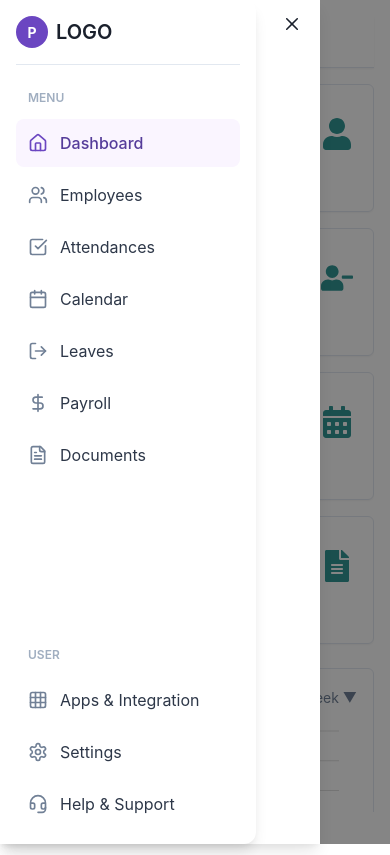
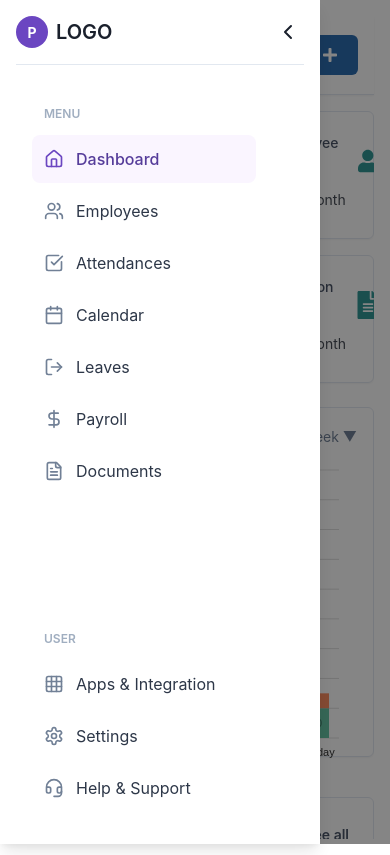
Before and after one commit to Markjonel02/human-resource-information-system, a React (Vite) app in the folder Frontend/: page /calendar in a window 390 px wide. Both pictures are taken after a click on the button 36 px from the left and 36 px from the top of the page. Built offline with nearby package versions, Linux system fonts and the light colour scheme.

Commit message:
working on the top navigation

```diff
--- a/Frontend/src/App.jsx
+++ b/Frontend/src/App.jsx
@@ -43,7 +43,7 @@ const App = () => {
 
                 {/* Right-side content */}
                 <Box
-                  width={{ base: "100%", md: "30%" }}
+                  width={{ base: "100%", md: "auto", lg: "30%" }}
                   mt={{ base: 4, lg: 4 }}
                 >
                   <Announcements />
--- a/Frontend/src/components/EmployeeTracker.jsx
+++ b/Frontend/src/components/EmployeeTracker.jsx
@@ -43,7 +43,7 @@ const MetricCard = ({ title, value, percentageChange, type, icon }) => {
           </StatNumber>
         </Box>
         {icon && (
-          <Icon as={icon} w={8} h={8} color="teal.500" fontSize={"xs"} /> // Using Chakra's Icon component with the passed icon prop
+          <Icon as={icon} w={7} h={7} color="teal.500" fontSize={"xs"} ml={5} /> // Using Chakra's Icon component with the passed icon prop
         )}
       </Flex>
       <StatHelpText>
@@ -108,7 +108,7 @@ const EmployeeTracker = () => {
       {" "}
       {/* Changed from 70% to 50% */}
       {/* Metric Cards */}
-      <SimpleGrid columns={{ base: 1, md: 2, lg: 4 }} spacing={4} mb={6}>
+      <SimpleGrid columns={{ base: 2, md: 2, lg: 4 }} spacing={4} mb={6}>
         <MetricCard
           title="New Employee"
           value="1012"
--- a/Frontend/src/components/SideNavigation.jsx
+++ b/Frontend/src/components/SideNavigation.jsx
@@ -12,7 +12,6 @@ import {
   Drawer,
   DrawerOverlay,
   DrawerContent,
-  DrawerCloseButton,
   IconButton,
   useBreakpointValue,
 } from "@chakra-ui/react";
@@ -36,13 +35,11 @@ const SideNavigation = () => {
   const [isCollapsed, setIsCollapsed] = useState(false);
   const { isOpen, onOpen, onClose } = useDisclosure();
 
-  // Detect screen size (true if mobile)
   const isMobile = useBreakpointValue({ base: true, md: false });
 
-  // Reset collapse on mobile, but allow collapse on desktop
   useEffect(() => {
     if (isMobile) {
-      setIsCollapsed(false); // force expanded on mobile
+      setIsCollapsed(false);
     }
   }, [isMobile]);
 
@@ -65,7 +62,7 @@ const SideNavigation = () => {
   const activeBg = useColorModeValue("purple.50", "purple.900");
   const activeColor = useColorModeValue("purple.700", "purple.300");
 
-  const SidebarContent = ({ forceExpanded = false }) => {
+  const SidebarContent = ({ forceExpanded = false, hideHeader = false }) => {
     const collapsed = forceExpanded ? false : isCollapsed;
 
     return (
@@ -78,13 +75,13 @@ const SideNavigation = () => {
         h="100vh"
         bg="white"
         p="4"
-        shadow="lg"
-        borderRightRadius="xl"
+        borderRightWidth={isMobile ? "0" : "1px"}
+        borderColor="gray.200"
         display="flex"
         flexDirection="column"
         transition="width 0.2s ease"
       >
-        {/* Header */}
+        {!hideHeader && (
           <Flex
             align="center"
             justify={collapsed ? "center" : "space-between"}
@@ -128,7 +125,6 @@ const SideNavigation = () => {
               </Flex>
             )}
 
-          {/* Collapse button: only visible on desktop */}
             {!isMobile && (
               <Icon
                 as={collapsed ? ChevronRight : ChevronLeft}
@@ -141,6 +137,7 @@ const SideNavigation = () => {
               />
             )}
           </Flex>
+        )}
 
         {/* MENU Section */}
         <Box mb="8">
@@ -233,9 +230,8 @@ const SideNavigation = () => {
 
   return (
     <>
-      {/* Hamburger menu for mobile - hidden when drawer is open */}
       {isMobile && !isOpen && (
-        <Box p="4" position="absolute" top="0" bg="white" zIndex="999">
+        <Box position="absolute" p={4} top="0" zIndex="999">
           <IconButton
             icon={<MenuIcon />}
             aria-label="Open Menu"
@@ -245,17 +241,48 @@ const SideNavigation = () => {
         </Box>
       )}
 
-      {/* Drawer on mobile (force expanded) */}
       {isMobile ? (
         <Drawer isOpen={isOpen} placement="left" onClose={onClose}>
           <DrawerOverlay />
-          <DrawerContent>
-            <DrawerCloseButton />
-            <SidebarContent forceExpanded />
+          <DrawerContent p="4" bg="white" w="64">
+            <Flex
+              align="center"
+              justify="space-between"
+              mb="6"
+              pb="4"
+              borderBottom="1px"
+              borderColor="gray.200"
+            >
+              <HStack spacing="2">
+                <Flex
+                  w="8"
+                  h="8"
+                  bg="purple.600"
+                  color="white"
+                  align="center"
+                  justify="center"
+                  rounded="full"
+                  fontWeight="bold"
+                  fontSize="sm"
+                >
+                  P
+                </Flex>
+                <Text fontSize="xl" fontWeight="semibold" color="gray.800">
+                  LOGO
+                </Text>
+              </HStack>
+              <IconButton
+                icon={<ChevronLeft />}
+                aria-label="Close Menu"
+                onClick={onClose}
+                size="sm"
+                variant="ghost"
+              />
+            </Flex>
+            <SidebarContent forceExpanded hideHeader />
           </DrawerContent>
         </Drawer>
       ) : (
-        // Always render SidebarContent on desktop, respect collapse state
         <SidebarContent />
       )}
     </>
--- a/Frontend/src/components/TopNavigations.jsx
+++ b/Frontend/src/components/TopNavigations.jsx
@@ -8,12 +8,12 @@ import {
   InputLeftElement,
   Button,
   IconButton,
-  Spacer,
+  Spacer, // Spacer is not strictly needed with space-between but kept for completeness
   useColorModeValue,
-  Tooltip, // Import Tooltip
+  Tooltip,
 } from "@chakra-ui/react";
 import { SearchIcon, CalendarIcon } from "@chakra-ui/icons";
-import { FaPlus } from "react-icons/fa"; // Using react-icons for the plus icon
+import { FaPlus } from "react-icons/fa";
 
 const TopNavigations = () => {
   const bgColor = useColorModeValue("white", "gray.800");
@@ -24,25 +24,25 @@ const TopNavigations = () => {
   return (
     <Box
       bg={bgColor}
-      px={{ base: 4, md: 6 }} // Less padding on mobile
-      py={{ base: 3, md: 4 }} // Less padding on mobile
+      px={{ base: 4, md: 6 }}
+      py={{ base: 3, md: 4 }}
       borderBottom="1px"
       borderColor="gray.200"
       boxShadow="sm"
     >
       <Flex
         align="center"
-        justify={{ base: "center", md: "space-between" }} // Center on mobile, space-between on desktop
-        flexDirection={{ base: "column", md: "row" }} // Stack on mobile, row on desktop
+        justify={{ base: "space-between", md: "space-between" }}
+        flexDirection={{ base: "row", md: "row" }}
       >
-        {/* Welcome Section */}
-        <Box textAlign={{ base: "center", md: "left" }}>
-          {" "}
-          {/* Center text on mobile */}
+        {/* Welcome Section - Aligned left on desktop, now also left on mobile within its own flex container */}
+        <Box textAlign={{ base: "left", md: "left" }}>
           <Text
             fontSize={{ base: "lg", md: "xl" }}
             fontWeight="bold"
             color={textColor}
+            textAlign="center"
+            ml={{ base: 20, md: 0 }}
           >
             Welcome back,{" "}
             <Text as="span" color="purple.600">
@@ -54,27 +54,25 @@ const TopNavigations = () => {
             color="gray.500"
             display={{ base: "none", md: "block" }}
           >
-            {" "}
-            {/* Hide "Home" on mobile */}
             Home
           </Text>
         </Box>
 
-        {/* Search and Buttons Section - Hidden on mobile */}
-        <Flex
-          align="center"
-          display={{ base: "none", md: "flex" }} // Hide on mobile, show on desktop
-          mt={{ base: 4, md: 0 }} // Add margin top on mobile if it were visible
-        >
-          {/* Search Input */}
-          <InputGroup width="200px" mr={4}>
+        {/* Search and Buttons Section */}
+        <Flex align="center">
+          {/* Search Input - Hidden on mobile */}
+          <InputGroup
+            width="200px"
+            mr={4}
+            display={{ base: "none", md: "block" }}
+          >
             <InputLeftElement pointerEvents="none">
               <SearchIcon color="gray.300" />
             </InputLeftElement>
             <Input type="text" placeholder="Search..." borderRadius="md" />
           </InputGroup>
 
-          {/* Icon Buttons with Tooltips */}
+          {/* Icon Buttons with Tooltips - Hidden on mobile */}
           <Tooltip label="Search" aria-label="Search tooltip">
             <IconButton
               aria-label="Search"
@@ -82,6 +80,7 @@ const TopNavigations = () => {
               variant="outline"
               mr={2}
               borderRadius="md"
+              display={{ base: "none", md: "inline-flex" }}
             />
           </Tooltip>
           <Tooltip label="Calendar" aria-label="Calendar tooltip">
@@ -91,30 +90,37 @@ const TopNavigations = () => {
               variant="outline"
               mr={4}
               borderRadius="md"
+              display={{ base: "none", md: "inline-flex" }}
             />
           </Tooltip>
 
-          {/* Attendance Button */}
+          {/* Attendance Button - Hidden on mobile */}
           <Button
             leftIcon={<CalendarIcon />}
             variant="outline"
             mr={4}
             borderRadius="md"
             colorScheme="gray"
+            display={{ base: "none", md: "inline-flex" }}
           >
             Attendance
           </Button>
 
           {/* Add Employee Button (Responsive) */}
-          <Tooltip label="Add Employee" aria-label="Add Employee tooltip">
+          <Tooltip
+            label="Add Employee"
+            aria-label="Add Employee tooltip"
+            openDelay={500}
+          >
             <Button
               leftIcon={<FaPlus />}
               bg={buttonBgColor}
               color="white"
               _hover={{ bg: buttonHoverBgColor }}
               borderRadius="md"
+              px={{ base: 3, md: 4 }}
             >
-              {/* Text only visible on medium and larger screens */}
+              {/* Text visible only on medium and larger screens */}
               <Text as="span" display={{ base: "none", md: "inline" }}>
                 Add Employee
               </Text>
```
Lines whose indentation alone changed are shown as unchanged.
